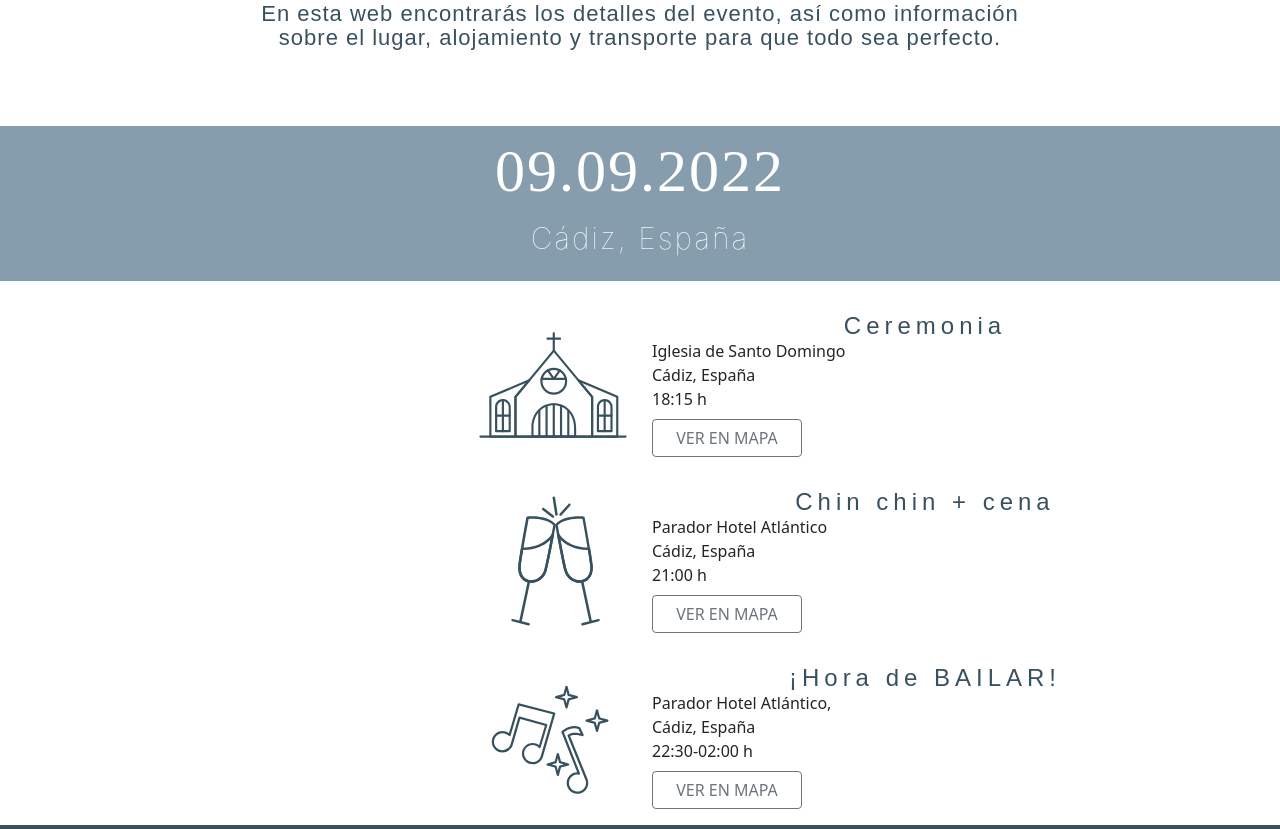
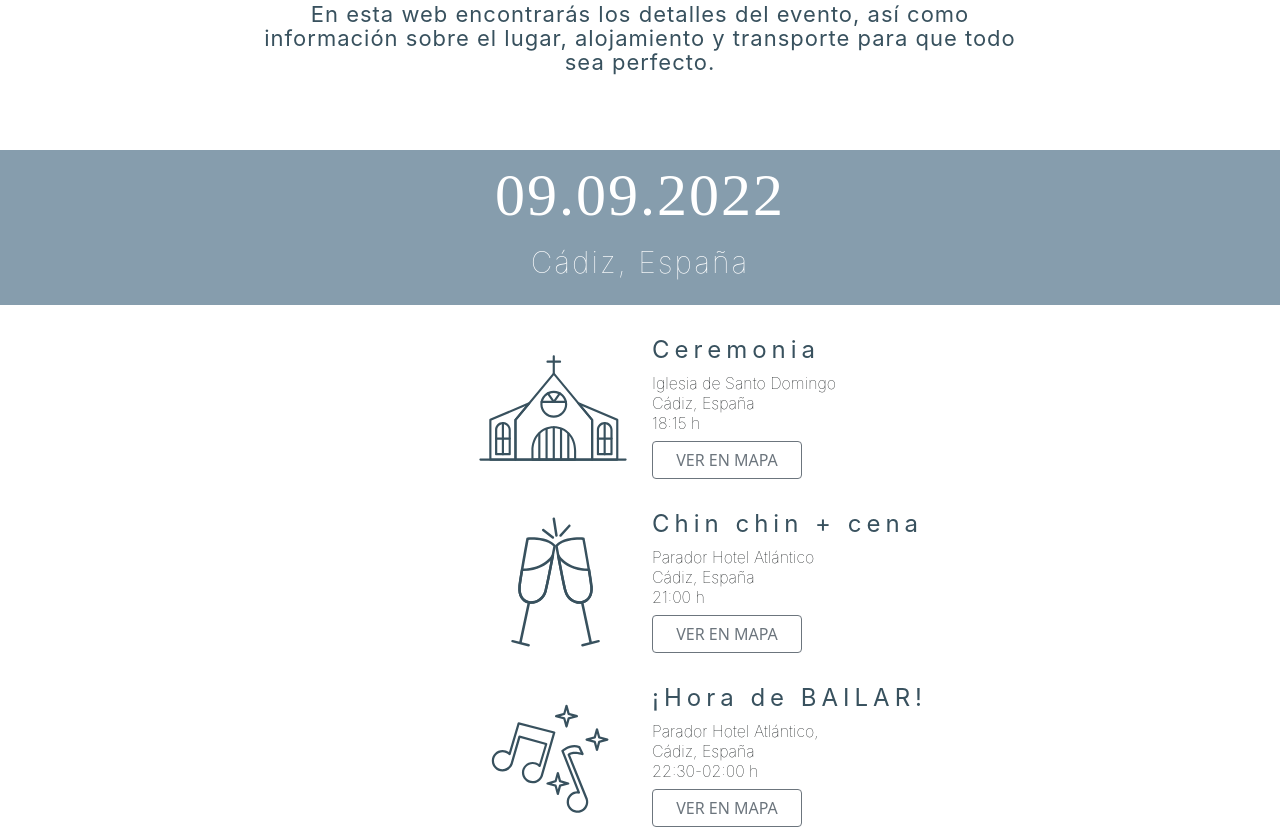
Before and after one commit to Sara-Acuaviva/wedding-Angular, an Angular app: page /home in a window 1280 px wide. Shown: the part 800-1629 px from the top of the page. Built offline with nearby package versions, Linux system fonts and the light colour scheme; a web font is replaced by a local one.

Commit message:
Se ajustan tipografías y tamaños de textos

```diff
--- a/src/app/app.component.css
+++ b/src/app/app.component.css
@@ -9,7 +9,8 @@
 }
 
 .menu {
-  font-family: Arial, Helvetica, sans-serif;
+  font-family: -apple-system, BlinkMacSystemFont, "Segoe UI", Roboto, Oxygen,
+  Ubuntu, Cantarell, "Open Sans", "Helvetica Neue", sans-serif;
   background-color: #869dad;
   letter-spacing: 2px;
 }
@@ -20,6 +21,7 @@
 
 .navbar-dark .navbar-nav .nav-link {
   color: white;
+
 }
 
 .navbar-dark .navbar-nav .nav-link.active {
--- a/src/app/components/gift-list/gift-list.component.css
+++ b/src/app/components/gift-list/gift-list.component.css
@@ -1,9 +1,10 @@
 .num-cuenta {
-    font-family: Arial, Helvetica, sans-serif;
-    font-size: 1.35rem;
+    font-family: -apple-system, BlinkMacSystemFont, "Segoe UI", Roboto, Oxygen,
+    Ubuntu, Cantarell, "Open Sans", "Helvetica Neue", sans-serif;
+    font-size: 1.5rem;
     color: #38515e;
-    letter-spacing: 2px;
-    font-weight: lighter;
+    letter-spacing: 3px;
+    margin-bottom: 0px;
   }
 
   .sobre {
@@ -11,3 +12,23 @@
     vertical-align: middle;
     margin: auto;
    }
+
+   .titulo-regalos {
+    font-family: -apple-system, BlinkMacSystemFont, "Segoe UI", Roboto, Oxygen,
+    Ubuntu, Cantarell, "Open Sans", "Helvetica Neue", sans-serif;
+    color: #38515e;
+    font-size: 26px;
+    letter-spacing: 5px;
+    margin-bottom: 0px;
+    line-height: 26px;
+    text-align: center
+  }
+
+  .text-normal {
+    font-family: -apple-system, BlinkMacSystemFont, "Segoe UI", Roboto, Oxygen,
+    Ubuntu, Cantarell, "Open Sans", "Helvetica Neue", sans-serif;
+    font-size: 18px;
+    max-width: 80%;
+    margin: auto;
+    text-align: center;
+  }
--- a/src/app/components/gift-list/gift-list.component.html
+++ b/src/app/components/gift-list/gift-list.component.html
@@ -1,12 +1,12 @@
 <div class="container">
 
-    <h2 class="text-center titulo-oscuro py-4">¿Quieres hacernos un regalo?</h2>
+    <h2 class="text-center titulo-regalos py-4">¿Quieres hacernos un regalo?</h2>
 
-    <p class="p-resp mt-0 mb-4">
+    <p class="p-resp mt-0 mb-4 text-normal">
         Nuestro mayor regalo es que podáis venir a celebrar este día tan importante con nosotros, pero si queréis
         hacernos un regalo extra estaremos muy agradecidos!
     </p>
-    <p class="p-resp mt-0 mb-4">
+    <p class="p-resp mt-0 mb-4 text-normal">
         Preferimos dinero, puedes dejárnoslo en un sobre el día de la celebración, o si prefieres puedes hacernos una
         transferencia a este número de cuenta:
     </p>
--- a/src/app/components/home/home.component.css
+++ b/src/app/components/home/home.component.css
@@ -1,5 +1,15 @@
 .menu {
-  font-family: Arial, Helvetica, sans-serif;
+  font-family: -apple-system, BlinkMacSystemFont, "Segoe UI", Roboto, Oxygen,
+  Ubuntu, Cantarell, "Open Sans", "Helvetica Neue", sans-serif;
   background-color: #869dad;
   letter-spacing: 2px;
 }
+
+.text-programa {
+  font-family: -apple-system, BlinkMacSystemFont, "Segoe UI", Roboto, Oxygen,
+  Ubuntu, Cantarell, "Open Sans", "Helvetica Neue", sans-serif;
+  line-height: normal;
+  color: #010608;
+  font-weight: lighter;
+
+}
--- a/src/app/components/home/home.component.html
+++ b/src/app/components/home/home.component.html
@@ -26,9 +26,9 @@
 
             <div class="col py-3">
                 <p class="tituloorganigrama">Ceremonia</p>
-                <p class="m-0">Iglesia de Santo Domingo</p>
-                <p class="m-0">Cádiz, España</p>
-                <p class="m-0">18:15 h</p>
+                <p class="m-0 text-programa">Iglesia de Santo Domingo</p>
+                <p class="m-0 text-programa">Cádiz, España</p>
+                <p class="m-0 text-programa">18:15 h</p>
                 <a class="btn btn-outline-secondary" href="https://goo.gl/maps/oSTm5HH9ak9JMLxcA" target="_blank">
                     VER EN MAPA
                 </a>
@@ -40,9 +40,9 @@
 
             <div class="col py-3">
                 <p class="tituloorganigrama">Chin chin + cena</p>
-                <p class="m-0">Parador Hotel Atlántico</p>
-                <p class="m-0">Cádiz, España</p>
-                <p class="m-0">21:00 h</p>
+                <p class="m-0 text-programa">Parador Hotel Atlántico</p>
+                <p class="m-0 text-programa">Cádiz, España</p>
+                <p class="m-0 text-programa">21:00 h</p>
                 <a class="btn btn-outline-secondary" href="https://g.page/parador-de-cadiz?share" target="_blank">
                     VER EN MAPA
                 </a>
@@ -54,9 +54,9 @@
 
             <div class="col py-3">
                 <p class="tituloorganigrama">¡Hora de BAILAR!</p>
-                <p class="m-0">Parador Hotel Atlántico,</p>
-                <p class="m-0">Cádiz, España</p>
-                <p class="m-0">22:30-02:00 h</p>
+                <p class="m-0 text-programa">Parador Hotel Atlántico,</p>
+                <p class="m-0 text-programa">Cádiz, España</p>
+                <p class="m-0 text-programa">22:30-02:00 h</p>
                 <a class="btn btn-outline-secondary" href="https://g.page/parador-de-cadiz?share" target="_blank">
                     VER EN MAPA
                 </a>
--- a/src/app/components/travel/travel.component.css
+++ b/src/app/components/travel/travel.component.css
@@ -5,7 +5,7 @@
 
 .subt-color {
   font-family: -apple-system, BlinkMacSystemFont, "Segoe UI", Roboto, Oxygen,
-    Ubuntu, Cantarell, "Open Sans", "Helvetica Neue", sans-serif;
+  Ubuntu, Cantarell, "Open Sans", "Helvetica Neue", sans-serif;
   color: #38515e;
   text-align: left;
   font-size: 20px;
@@ -15,14 +15,34 @@
 }
 
 .subt-color-normal {
-  font-family: -apple-system, BlinkMacSystemFont, "Segoe UI", Roboto, Oxygen,
-    Ubuntu, Cantarell, "Open Sans", "Helvetica Neue", sans-serif;
+  font-family:-apple-system, BlinkMacSystemFont, "Segoe UI", Roboto, Oxygen,
+  Ubuntu, Cantarell, "Open Sans", "Helvetica Neue", sans-serif;
   color: #38515e;
   font-weight: lighter;
-  text-align: left;
-  font-size: 20px;
+  font-size: 18px;
   line-height: 25px;
   text-align: center;
+}
+
+.texto-color-18 {
+  font-family:-apple-system, BlinkMacSystemFont, "Segoe UI", Roboto, Oxygen,
+  Ubuntu, Cantarell, "Open Sans", "Helvetica Neue", sans-serif;
+  color: #38515e;
+  text-align: left;
+  font-size: 18px;
+  line-height: 25px;
+
+}
+
+.tituloplanes {
+  font-family: -apple-system, BlinkMacSystemFont, "Segoe UI", Roboto, Oxygen,
+  Ubuntu, Cantarell, "Open Sans", "Helvetica Neue", sans-serif;
+  color: #38515e;
+  font-size: 26px;
+  letter-spacing: 5px;
+  margin-bottom: 0px;
+  line-height: 26px;
+  text-align: center
 }
 
 
@@ -48,4 +68,12 @@
     text-align: center;
   }
 
+  .text-alojamiento {
+    text-align: center;
   }
+
+  .texto-color-18 {
+    text-align: center;
+  }
+
+}
--- a/src/app/components/travel/travel.component.html
+++ b/src/app/components/travel/travel.component.html
@@ -6,7 +6,7 @@
             <img class="iconos" src="/assets/imagenes/iconos_avion_tren.svg" />
         </div>
 
-        <div class="col col-md-9">
+        <div class="col col-md-9 texto-color-18">
             <p>
                 Si llegáis en avión, una de las mejores opciones es elegir el viaje hasta el aeropuerto de Jerez de la
                 Frontera (XRY).
@@ -25,7 +25,7 @@
             <img class="iconos" src="/assets/imagenes/iconos_tren.svg" />
         </div>
 
-        <div class="col col-md-9">
+        <div class="col col-md-9 texto-color-18">
             <p>
                 Otra opción es llegar directamente en tren desde Madrid, el viaje dura entre 4h y 4h 30min. También
                 tenéis
@@ -102,7 +102,7 @@
 </section>
 
 <section class="w-100 d-flex flex-column align-items-center py-4">
-    <p class="tituloorganigrama mb-4">¿QUÉ HACER/VER EN CÁDIZ?</p>
+    <p class="tituloplanes mb-4">¿QUÉ HACER/VER EN CÁDIZ?</p>
     <p class="subt-color-normal">
         Cádiz es la ciudad más antigua de occidente, conocida como “la tacita de plata” o “la ciudad trimilenaria”,
         es una pequeña ciudad al sur de España rodeada de mar.
--- a/src/styles.css
+++ b/src/styles.css
@@ -1,6 +1,7 @@
 /* You can add global styles to this file, and also import other style files */
 .titulo-oscuro {
-    font-family: Arial, Helvetica, sans-serif;
+    font-family: -apple-system, BlinkMacSystemFont, "Segoe UI", Roboto, Oxygen,
+    Ubuntu, Cantarell, "Open Sans", "Helvetica Neue", sans-serif;
     color: #38515e;
     letter-spacing: 2px;
     font-weight: lighter;
@@ -30,7 +31,8 @@
   }
 
   .texto-azul {
-    font-family: Arial, Helvetica, sans-serif;
+    font-family: -apple-system, BlinkMacSystemFont, "Segoe UI", Roboto, Oxygen,
+    Ubuntu, Cantarell, "Open Sans", "Helvetica Neue", sans-serif;
     color: #38515e;
     font-size: 22px;
     letter-spacing: 1px;
@@ -97,7 +99,7 @@
 
 
   .p-tit {
-    font-family: -apple-system, BlinkMacSystemFont, "Segoe UI", Roboto, Oxygen,
+    font-family:-apple-system, BlinkMacSystemFont, "Segoe UI", Roboto, Oxygen,
     Ubuntu, Cantarell, "Open Sans", "Helvetica Neue", sans-serif;
     font-weight: bold;
     font-size: 18px;
@@ -120,14 +122,14 @@
   }
 
   .tituloorganigrama {
-    font-family: Arial, Helvetica, sans-serif;
+    font-family: -apple-system, BlinkMacSystemFont, "Segoe UI", Roboto, Oxygen,
+    Ubuntu, Cantarell, "Open Sans", "Helvetica Neue", sans-serif;
     color: #38515e;
     font-size: 24px;
     letter-spacing: 5px;
-    font-weight: lighter;
-    margin-bottom: 0px;
+    margin-bottom: 10px;
     line-height: 26px;
-    text-align: center
+
   }
 
   .row .col {
```
Lines whose indentation alone changed are shown as unchanged.
